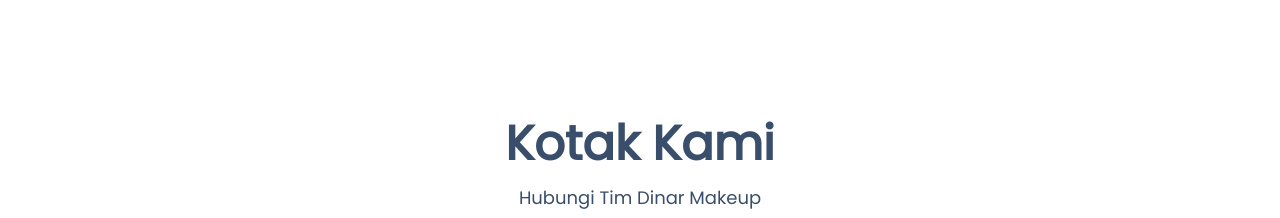
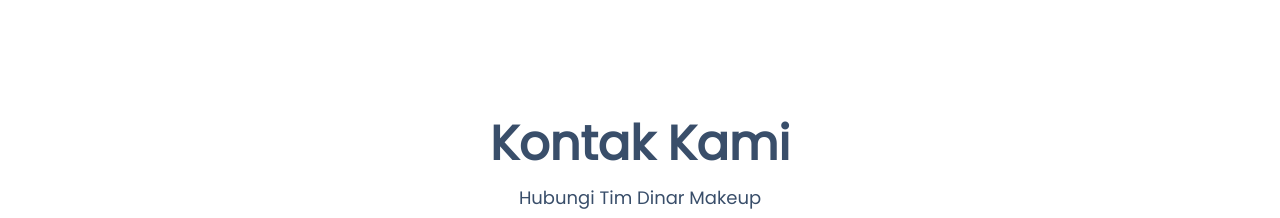
Before and after one commit to RaiA133/Dinar-Makeup-Official-Website, a React (Vite) app in the folder frontend/: page / in a window 1280 px wide. Shown: the part 4560-4778 px from the top of the page. Built offline with nearby package versions, Linux system fonts and the light colour scheme; no server answers.

Commit message:
Update Contact.jsx

```diff
--- a/frontend/src/components/HomePage/Contact.jsx
+++ b/frontend/src/components/HomePage/Contact.jsx
@@ -5,7 +5,7 @@ function Contact() {
     <div className="mx-4 sm:mx-8 lg:mx-20 pb-20">
       {/* Header Section */}
       <div id='header-contact' className="text-center mb-16">
-        <h1 className="text-4xl md:text-5xl font-bold text-base-900 mb-4">Kotak Kami</h1>
+        <h1 className="text-4xl md:text-5xl font-bold text-base-900 mb-4">Kontak Kami</h1>
         <p className="text-lg text-base-600 max-w-2xl mx-auto">
           Hubungi Tim Dinar Makeup
         </p>
```
